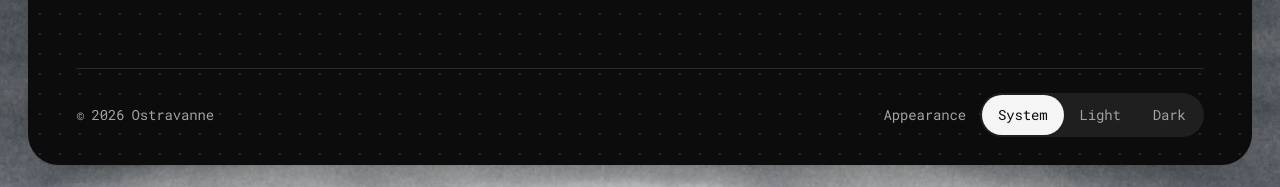
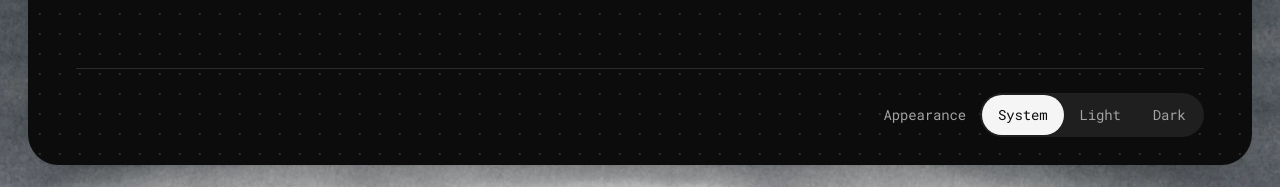
Before and after one commit to pooo000/heurastudios-site, a Jekyll site: the page built from blog/index.html, in a window 1280 px wide and 1400 px high, scrolled down 506 px. Shown: the part 1202-1389 px from the top of the window. Built offline with Jekyll 4.4.1, drawn with Linux system fonts in a browser that asks for light colours.

Commit message:
Footer: remove the © 2026 Ostravanne line
Ryan (Nov 25): remove the copyright under Ostravanne. The Appearance
setting now sits alone at the right of the footer's bottom row.

Co-Authored-By: Claude Opus 5.5 <noreply@anthropic.com>
Claude-Session: https://claude.ai/code/session_01NcntvCamdg88M2pfddpx2k

```diff
--- a/_includes/footer.html
+++ b/_includes/footer.html
@@ -60,7 +60,6 @@
       </div>
     </div>
     <div class="ov-foot-bottom">
-      <p>© 2026 Ostravanne</p>
       <div class="ov-appearance">
         <span id="ov-appearance-label">Appearance</span>
         <div class="ov-seg" role="radiogroup" aria-labelledby="ov-appearance-label">
--- a/site.css
+++ b/site.css
@@ -367,7 +367,7 @@ button, input { font: inherit; color: inherit; }
 }
 
 .ov-foot-bottom {
-  display: flex; flex-wrap: wrap; align-items: center; justify-content: space-between; gap: 16px 32px;
+  display: flex; flex-wrap: wrap; align-items: center; justify-content: flex-end; gap: 16px 32px;
   margin-top: clamp(48px, 6vw, 80px); padding-top: 24px; border-top: 1px solid var(--line);
   font-size: 14px; color: var(--ink-2);
 }
```
Also changed, not shown: other parts of _includes/footer.html (+1 -1 lines), _tests/brand.test.js (+3 -3 lines), _tests/margins.test.js (+2 -2 lines).
